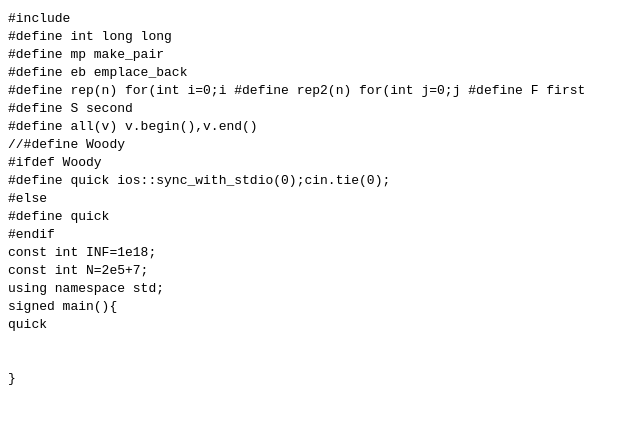
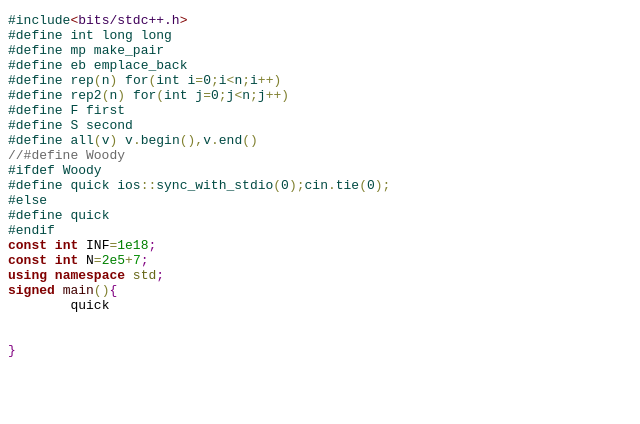
Before and after one commit to 089487/myweb, a plain HTML site: page index.html in a window 1280 px wide. Shown: the whole page, without its empty margins (0-640 px from the left). Drawn offline with Linux system fonts and the light colour scheme.

Commit message:
update html

```diff
--- a/index.html
+++ b/index.html
@@ -3,28 +3,29 @@
   <head>
     <meta charset="utf-8">
     <title> 089487的競程日記</title>
-    <code>#include<bits/stdc++.h><br>
-#define int long long<br>
-#define mp make_pair<br>
-#define eb emplace_back<br>
-#define rep(n) for(int i=0;i<n;i++)<br>
-#define rep2(n) for(int j=0;j<n;j++)<br>
-#define F first<br>
-#define S second<br>
-#define all(v) v.begin(),v.end()<br>
-//#define Woody<br>
-#ifdef Woody<br>
-#define quick ios::sync_with_stdio(0);cin.tie(0);<br>
-#else<br>
-#define quick<br>
-#endif<br>
-const int INF=1e18;<br>
-const int N=2e5+7;<br>
-using namespace std;<br>
-signed main(){<br>
-	quick<br>
-	<br>
-	<br>
-}<br>
-    </code>
+    <pre style='color:#000000;background:#ffffff;'><span style='color:#004a43; '>#</span><span style='color:#004a43; '>include</span><span style='color:#800000; '>&lt;</span><span style='color:#40015a; '>bits/stdc++.h</span><span style='color:#800000; '>></span>
+<span style='color:#004a43; '>#</span><span style='color:#004a43; '>define</span><span style='color:#004a43; '> int long long</span>
+<span style='color:#004a43; '>#</span><span style='color:#004a43; '>define</span><span style='color:#004a43; '> mp make_pair</span>
+<span style='color:#004a43; '>#</span><span style='color:#004a43; '>define</span><span style='color:#004a43; '> eb emplace_back</span>
+<span style='color:#004a43; '>#</span><span style='color:#004a43; '>define</span><span style='color:#004a43; '> rep</span><span style='color:#808030; '>(</span><span style='color:#004a43; '>n</span><span style='color:#808030; '>)</span><span style='color:#004a43; '> for</span><span style='color:#808030; '>(</span><span style='color:#004a43; '>int i</span><span style='color:#808030; '>=</span><span style='color:#004a43; '>0</span><span style='color:#808030; '>;</span><span style='color:#004a43; '>i</span><span style='color:#808030; '>&lt;</span><span style='color:#004a43; '>n</span><span style='color:#808030; '>;</span><span style='color:#004a43; '>i</span><span style='color:#808030; '>+</span><span style='color:#808030; '>+</span><span style='color:#808030; '>)</span>
+<span style='color:#004a43; '>#</span><span style='color:#004a43; '>define</span><span style='color:#004a43; '> rep2</span><span style='color:#808030; '>(</span><span style='color:#004a43; '>n</span><span style='color:#808030; '>)</span><span style='color:#004a43; '> for</span><span style='color:#808030; '>(</span><span style='color:#004a43; '>int j</span><span style='color:#808030; '>=</span><span style='color:#004a43; '>0</span><span style='color:#808030; '>;</span><span style='color:#004a43; '>j</span><span style='color:#808030; '>&lt;</span><span style='color:#004a43; '>n</span><span style='color:#808030; '>;</span><span style='color:#004a43; '>j</span><span style='color:#808030; '>+</span><span style='color:#808030; '>+</span><span style='color:#808030; '>)</span>
+<span style='color:#004a43; '>#</span><span style='color:#004a43; '>define</span><span style='color:#004a43; '> F first</span>
+<span style='color:#004a43; '>#</span><span style='color:#004a43; '>define</span><span style='color:#004a43; '> S second</span>
+<span style='color:#004a43; '>#</span><span style='color:#004a43; '>define</span><span style='color:#004a43; '> all</span><span style='color:#808030; '>(</span><span style='color:#004a43; '>v</span><span style='color:#808030; '>)</span><span style='color:#004a43; '> v</span><span style='color:#808030; '>.</span><span style='color:#004a43; '>begin</span><span style='color:#808030; '>(</span><span style='color:#808030; '>)</span><span style='color:#808030; '>,</span><span style='color:#004a43; '>v</span><span style='color:#808030; '>.</span><span style='color:#004a43; '>end</span><span style='color:#808030; '>(</span><span style='color:#808030; '>)</span>
+<span style='color:#696969; '>//#define Woody</span>
+<span style='color:#004a43; '>#</span><span style='color:#004a43; '>ifdef</span><span style='color:#004a43; '> Woody</span>
+<span style='color:#004a43; '>#</span><span style='color:#004a43; '>define</span><span style='color:#004a43; '> quick ios</span><span style='color:#808030; '>:</span><span style='color:#808030; '>:</span><span style='color:#004a43; '>sync_with_stdio</span><span style='color:#808030; '>(</span><span style='color:#004a43; '>0</span><span style='color:#808030; '>)</span><span style='color:#808030; '>;</span><span style='color:#004a43; '>cin</span><span style='color:#808030; '>.</span><span style='color:#004a43; '>tie</span><span style='color:#808030; '>(</span><span style='color:#004a43; '>0</span><span style='color:#808030; '>)</span><span style='color:#808030; '>;</span>
+<span style='color:#004a43; '>#</span><span style='color:#004a43; '>else</span>
+<span style='color:#004a43; '>#</span><span style='color:#004a43; '>define</span><span style='color:#004a43; '> quick</span>
+<span style='color:#004a43; '>#</span><span style='color:#004a43; '>endif</span>
+<span style='color:#800000; font-weight:bold; '>const</span> <span style='color:#800000; font-weight:bold; '>int</span> INF<span style='color:#808030; '>=</span><span style='color:#008000; '>1e18</span><span style='color:#800080; '>;</span>
+<span style='color:#800000; font-weight:bold; '>const</span> <span style='color:#800000; font-weight:bold; '>int</span> N<span style='color:#808030; '>=</span><span style='color:#008000; '>2e5</span><span style='color:#808030; '>+</span><span style='color:#008c00; '>7</span><span style='color:#800080; '>;</span>
+<span style='color:#800000; font-weight:bold; '>using</span> <span style='color:#800000; font-weight:bold; '>namespace</span> <span style='color:#666616; '>std</span><span style='color:#800080; '>;</span>
+<span style='color:#800000; font-weight:bold; '>signed</span> <span style='color:#400000; '>main</span><span style='color:#808030; '>(</span><span style='color:#808030; '>)</span><span style='color:#800080; '>{</span>
+	quick
+
+
+<span style='color:#800080; '>}</span>
+</pre>
+<!--Created using ToHtml.com on 2021-11-23 12:07:10 UTC -->
   </head>
```
